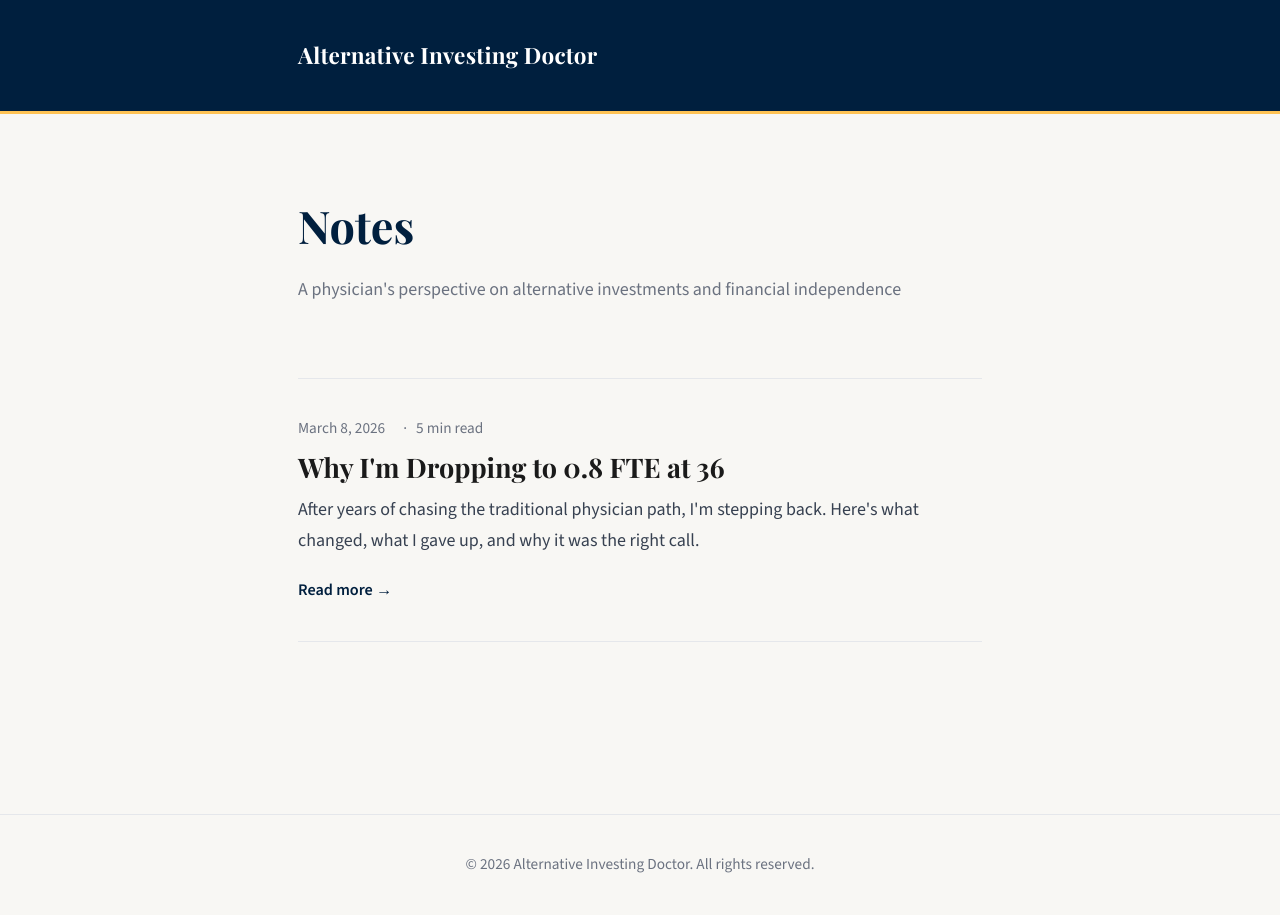
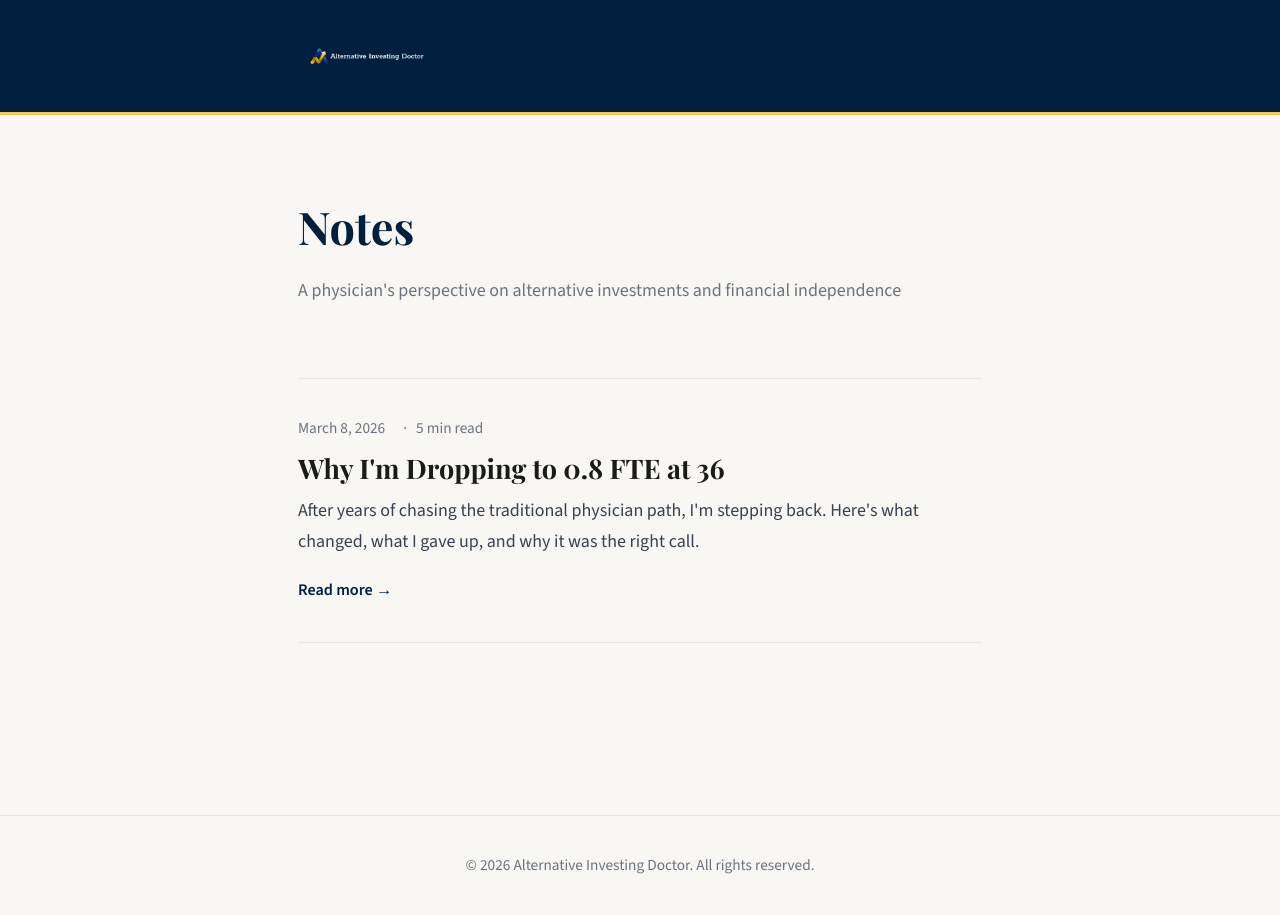
Before and after one commit to kagroshans/aid-blog, a Jekyll site: the page built from index.html, in a window 1280 px wide. Built offline with Jekyll 4.4.1, drawn with Linux system fonts in a browser that asks for light colours.

Commit message:
Replace nav bar title text with brand logo image
Co-Authored-By: Claude Sonnet 4.6 <noreply@anthropic.com>

```diff
--- a/_layouts/default.html
+++ b/_layouts/default.html
@@ -15,7 +15,9 @@
 <body>
   <header class="site-header">
     <div class="container">
-      <a href="{{ '/' | relative_url }}" class="site-title">{{ site.title }}</a>
+      <a href="{{ '/' | relative_url }}" class="site-title">
+        <img src="{{ '/assets/images/aid-logo-dark.png' | relative_url }}" alt="{{ site.title }}" class="site-logo">
+      </a>
     </div>
   </header>
 
--- a/assets/css/main.css
+++ b/assets/css/main.css
@@ -84,6 +84,12 @@ img {
 
 .site-title:hover {
   color: var(--gold);
+}
+
+.site-logo {
+  height: 40px;
+  width: auto;
+  display: block;
 }
 
 /* ============================================================
```
Also changed, not shown: assets/images/aid-logo-dark.png (added), assets/images/aid-logo-light.png (added).
